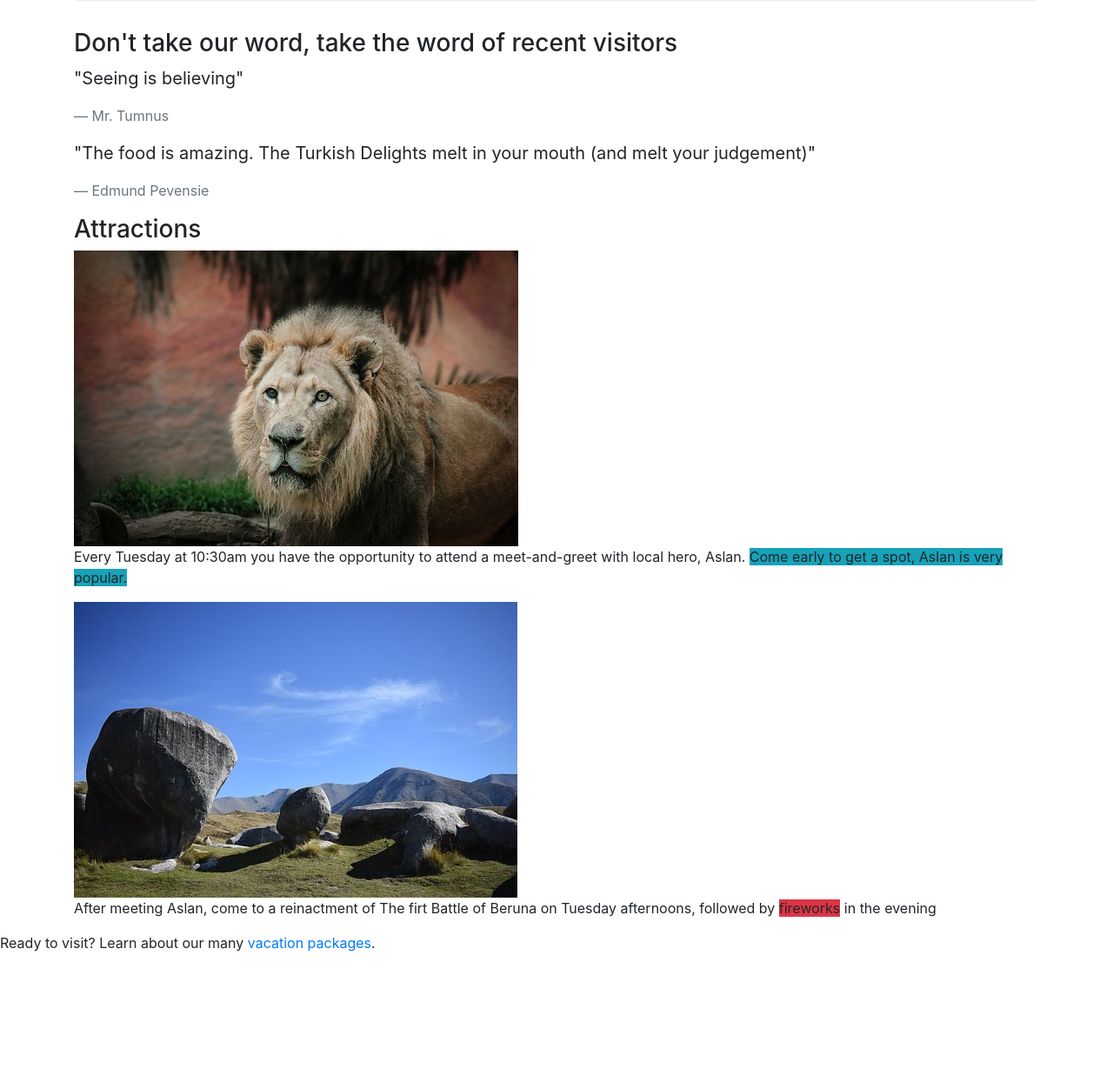
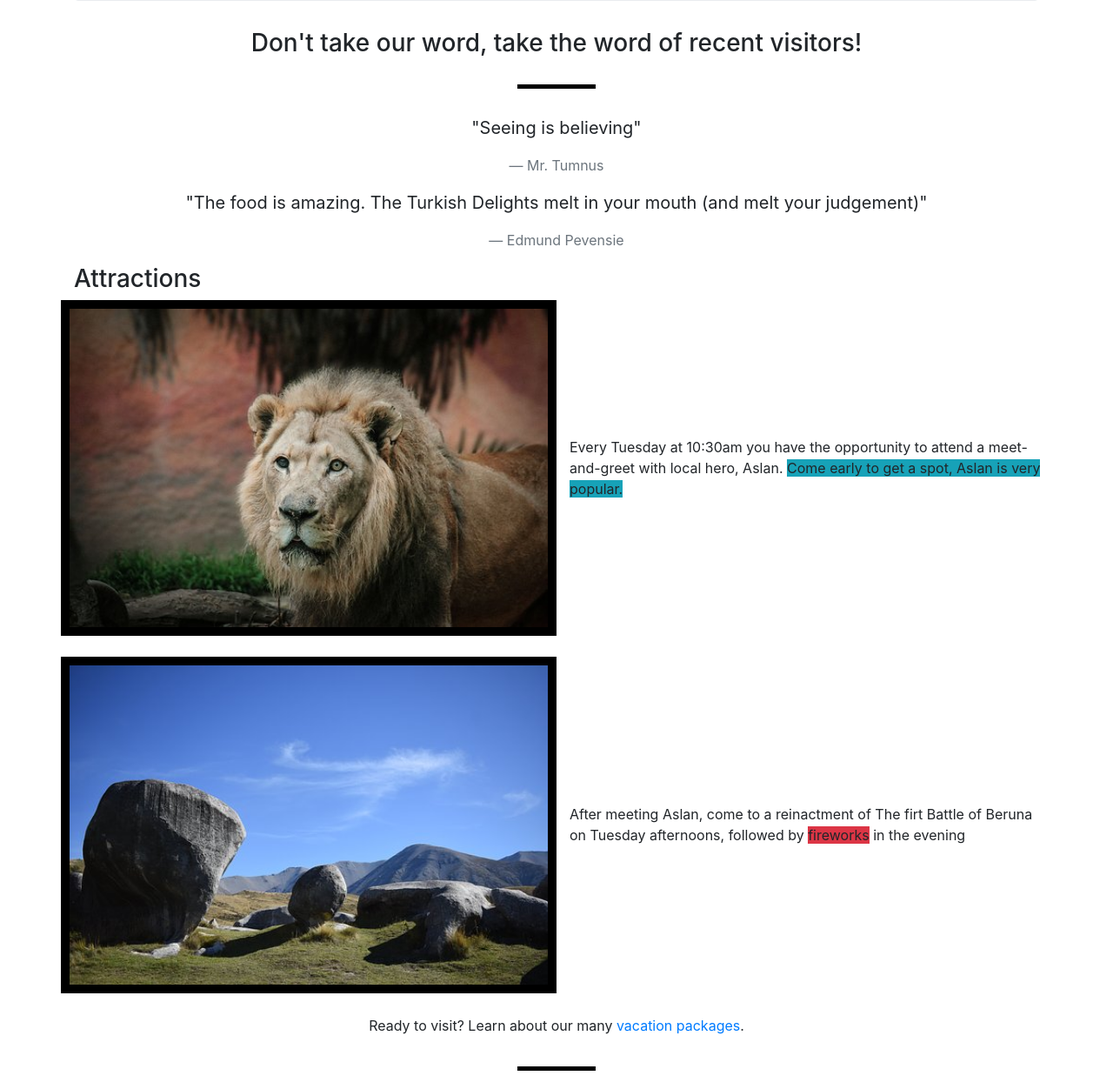
Before and after one commit to mikkrieg/vacation, a plain HTML site: page index.html in a window 1280 px wide. Shown: the part 183-1435 px from the top of the page at 87% size. Before the commit the page ends 1295 px from the top, so only its background shows below. Drawn offline with nearby package versions, Linux system fonts and the light colour scheme.

Commit message:
Add bootstrap formatting to index.html, adds custom css styling as well, adds div decorations, adds borders to images

```diff
--- a/css/styles.css
+++ b/css/styles.css
@@ -0,0 +1,42 @@
+/*Element styles  */
+h1 {
+  text-align: center;
+}
+
+img {
+  border: solid 10px #000;
+}
+
+
+
+
+/* Class Styling */
+
+.decor {
+  border-bottom: 5px solid #000;
+  margin: 30px 510px 30px 510px;
+}
+
+.col-md-6 {
+  padding-right: 0px;
+  padding-left: 0px;
+}
+
+.description {
+  padding-left: 15px;
+  margin-top: auto;
+  margin-bottom: auto;
+
+}
+
+/* ID styling */
+
+#footP {
+  text-align: center;
+  margin: auto;
+  padding: 25px 0 5px 0;
+}
+
+#blockquotes {
+  text-align: center;
+}
--- a/index.html
+++ b/index.html
@@ -12,7 +12,9 @@
           Take a Magical Destination Vacation to NARNIA!
         </h1>
       </div>
-      <h3>Don't take our word, take the word of recent visitors</h3>
+      <div id="blockquotes">
+        <h3>Don't take our word, take the word of recent visitors!</h3>
+        <div class="decor"></div>
         <blockquote class="blockquote">
           <p>"Seeing is believing"</p>
           <footer class="blockquote-footer">Mr. Tumnus</footer>
@@ -21,13 +23,21 @@
           <p>"The food is amazing. The Turkish Delights melt in your mouth (and melt your judgement)"</p>
           <footer class="blockquote-footer">Edmund Pevensie</footer>
         </blockquote>
+      </div>
       <h3>Attractions</h3>
-      <img src="img/aslan.png" alt="A photo of local hero Aslan the lion.">
-      <p>Every Tuesday at 10:30am you have the opportunity to attend a meet-and-greet with local hero, Aslan. <span class="bg-info">Come early to get a spot, Aslan is very popular.</span></p>
-      <img src="img/rocks.png" alt="Image of Beruna, the historic location of Aslan's battle with the White Witch">
-      <p>After meeting Aslan, come to a reinactment of The firt Battle of Beruna on Tuesday afternoons, followed by <span class="bg-danger">fireworks</span> in the evening</p>
+      <div class="row">
+        <img src="img/aslan.png" alt="A photo of local hero Aslan the lion." class="col-md-6">
+        <p class="col-md-6 description">Every Tuesday at 10:30am you have the opportunity to attend a meet-and-greet with local hero, Aslan. <span class="bg-info">Come early to get a spot, Aslan is very popular.</span></p>
       </div>
-    <p>Ready to visit? Learn about our many <a href="packages.html">vacation packages</a>.</p>
+      <br />
+      <div class="row">
+        <img src="img/rocks.png" alt="Image of Beruna, the historic location of Aslan's battle with the White Witch" class="col-md-6">
+        <p class="col-md-6 description">After meeting Aslan, come to a reinactment of The firt Battle of Beruna on Tuesday afternoons, followed by <span class="bg-danger">fireworks</span> in the evening</p>
+        <p id="footP">Ready to visit? Learn about our many <a href="packages.html">vacation packages</a>.</p>
+      </div>
+      <div class="decor"></div>
+    </div>
+
 
   </body>
 </html>
```
Lines whose indentation alone changed are shown as unchanged.
